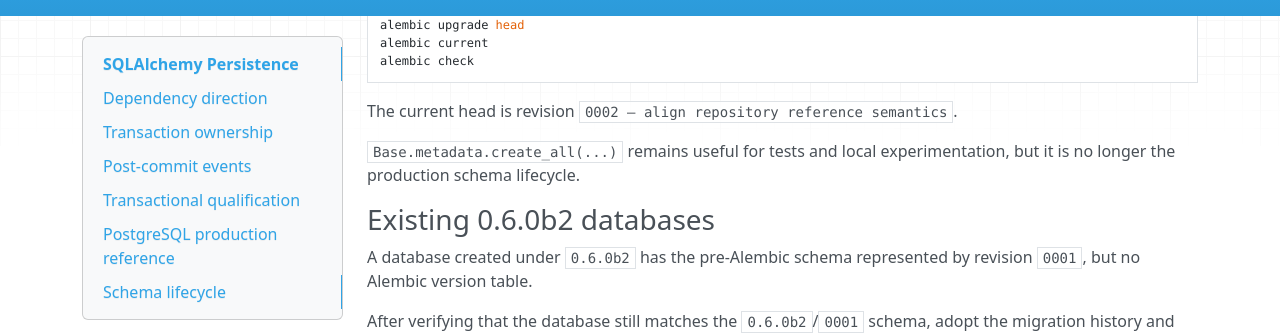
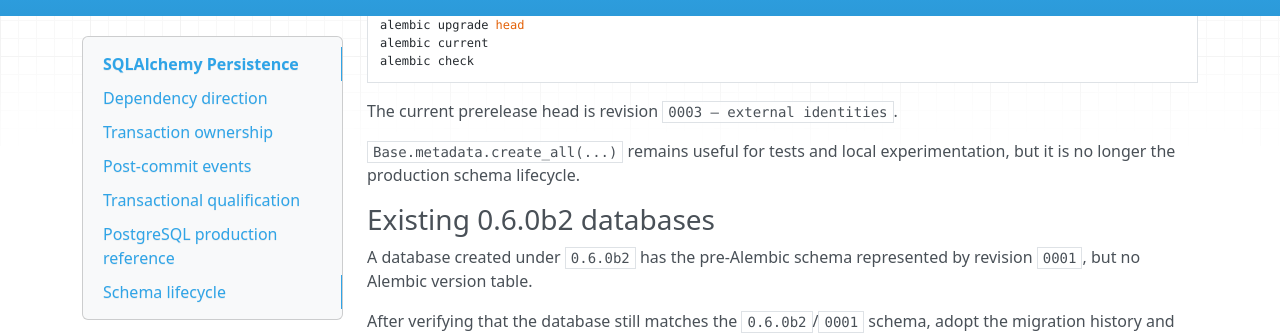
Before and after one commit to tawounfouet/pycrmkit, an MkDocs documentation site: the page built from docs/storage/sqlalchemy.md, in a window 1280 px wide and 900 px high, scrolled down 3405 px. Shown: the part 160-495 px from the top of the window. Built offline with MkDocs 1.6.1, drawn with Linux system fonts in a browser that asks for light colours; nearby versions of some CDN libraries.

Commit message:
docs(sqlalchemy): advance migration head to 0003

````diff
--- a/docs/storage/sqlalchemy.md
+++ b/docs/storage/sqlalchemy.md
@@ -183,7 +183,7 @@
 alembic check
 ```
 
-The current head is revision `0002 — align repository reference semantics`.
+The current prerelease head is revision `0003 — external identities`.
 
 `Base.metadata.create_all(...)` remains useful for tests and local
 experimentation, but it is no longer the production schema lifecycle.
````
